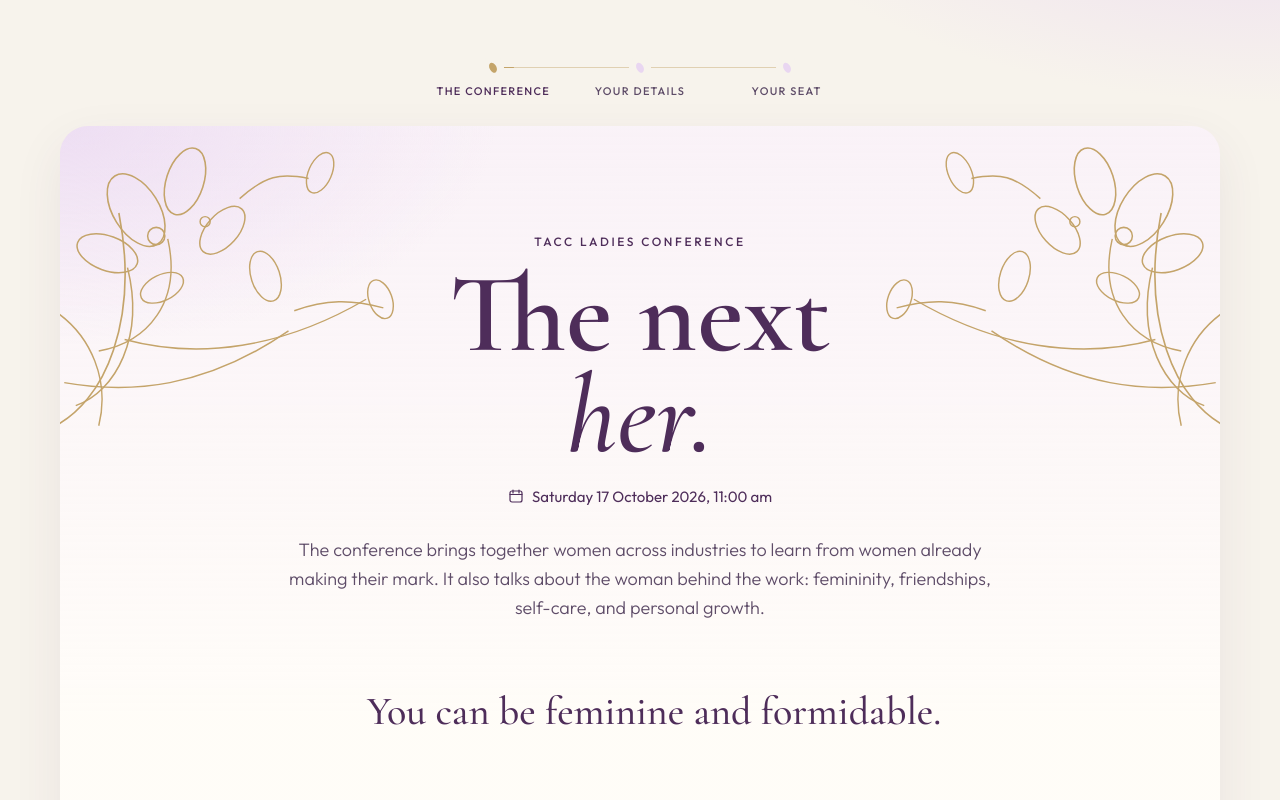
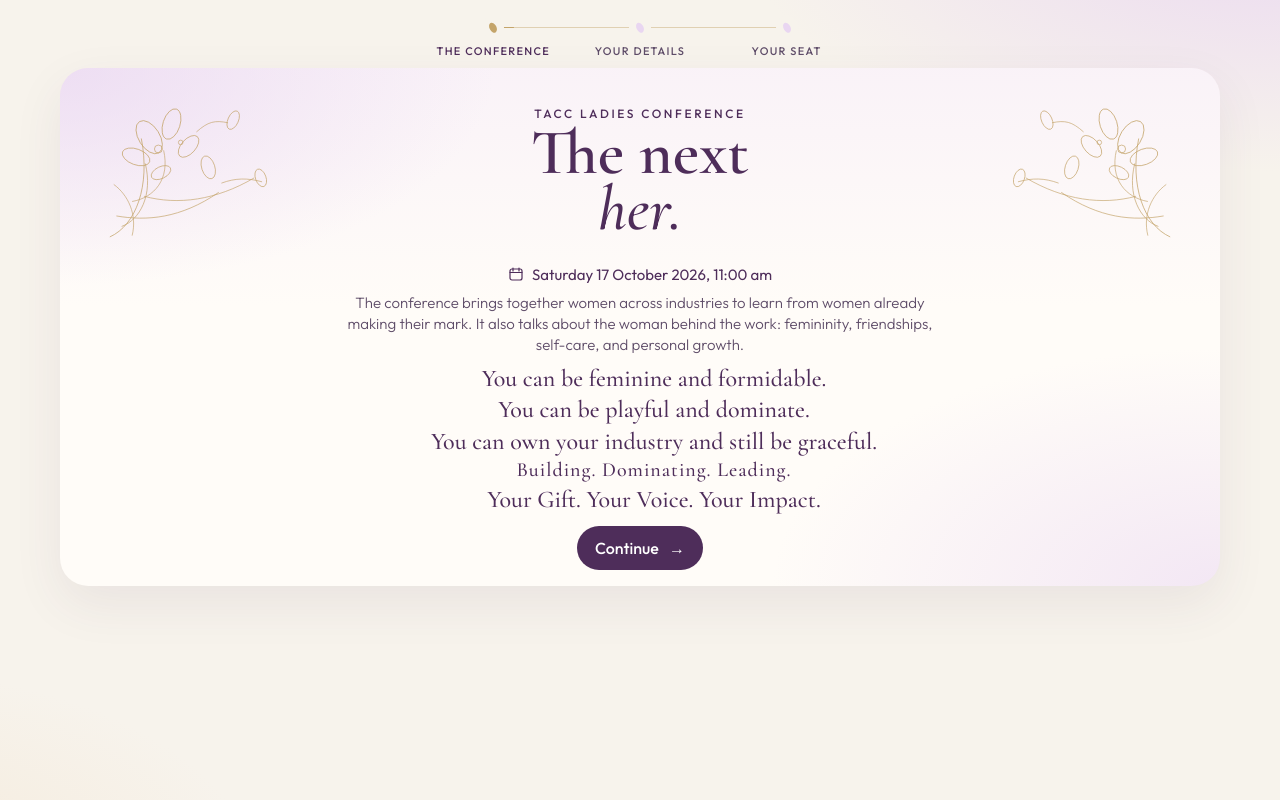
Before and after one commit to eddie-walk/tacc-ladies-conference, a Next.js app: page / in a window 1280 px wide. Shown: the top 800 px of the page. Built offline with nearby package versions, Linux system fonts and the light colour scheme.

Commit message:
Fit the opening invitation in one laptop view.
The headline, lines, and Continue sit together, with the flowers beside her.

```diff
--- a/app/globals.css
+++ b/app/globals.css
@@ -446,22 +446,80 @@ button:focus-visible, input:focus-visible, select:focus-visible {
 @media (min-width: 900px) {
   .public .wrap {
     width: min(1160px, calc(100% - 80px));
-    padding: 56px 0 88px;
+    padding: 16px 0 40px;
   }
-  .public .steps { margin-bottom: 28px; }
-  .public .card { padding: 104px 88px 80px; }
-  .public .floral { width: 460px; }
-  .public .floral.tl { top: -28px; left: -36px; }
-  .public .floral.tr { top: -28px; right: -36px; }
-  .public .floral.bl { bottom: -48px; left: -30px; }
-  .public .floral.br { bottom: -48px; right: -30px; }
-  .public h1 { font-size: 112px; }
-  .public .lede { margin-top: 28px; font-size: 18px; }
-  .public .lines { gap: 14px; margin-top: 40px; }
-  .public .phrase { padding: 26px 28px; }
+  .public .steps { margin-bottom: 10px; }
+  .public .card { padding: 72px 56px 48px; }
+  .public .floral { width: 300px; }
+  .public .floral.tl { top: -12px; left: -8px; }
+  .public .floral.tr { top: -12px; right: -8px; }
+  .public .floral.bl { bottom: -20px; left: -8px; }
+  .public .floral.br { bottom: -20px; right: -8px; }
   .public .tickets { grid-template-columns: repeat(3, 1fr); gap: 16px; }
   .public .ticket { min-height: 168px; align-content: space-between; }
-  .public .nav { margin-top: 28px; }
+  .public .nav { margin-top: 22px; }
+
+  .public .story {
+    display: grid;
+    grid-template-columns: 210px minmax(0, 640px) 210px;
+    justify-content: center;
+    align-items: center;
+    column-gap: 12px;
+    padding: 18px 28px 16px;
+  }
+  .public .story .floral {
+    position: relative;
+    width: 210px;
+    top: auto;
+    right: auto;
+    bottom: auto;
+    left: auto;
+  }
+  .public .story .floral.tl {
+    grid-column: 1;
+    grid-row: 1 / span 2;
+    justify-self: end;
+    align-self: center;
+    transform: none;
+  }
+  .public .story .floral.tr {
+    grid-column: 3;
+    grid-row: 1 / span 2;
+    justify-self: start;
+    align-self: center;
+    transform: scaleX(-1);
+  }
+  .public .story .floral.bl,
+  .public .story .floral.br { display: none; }
+  .public .story .kicker {
+    grid-column: 2;
+    grid-row: 1;
+    align-self: end;
+    margin: 0 0 4px;
+  }
+  .public .story h1 {
+    grid-column: 2;
+    grid-row: 2;
+    align-self: start;
+    font-size: 64px;
+    line-height: 0.88;
+  }
+  .public .story .when,
+  .public .story .lede,
+  .public .story .lines,
+  .public .story .nav { grid-column: 1 / -1; }
+  .public .story .when { margin-top: 8px; font-size: 15px; }
+  .public .story .lede {
+    margin-top: 8px;
+    font-size: 15px;
+    line-height: 1.4;
+    max-width: 62ch;
+  }
+  .public .story .lines { gap: 0; margin-top: 8px; max-width: 760px; }
+  .public .story .phrase { padding: 2px 8px; font-size: 24px; line-height: 1.15; }
+  .public .story .phrase:nth-child(4) { font-size: 20px; letter-spacing: 0.05em; }
+  .public .story .nav { margin-top: 10px; max-width: 280px; }
+  .public .story .btn { padding: 12px 18px; }
 }
 
 .admin {
```
